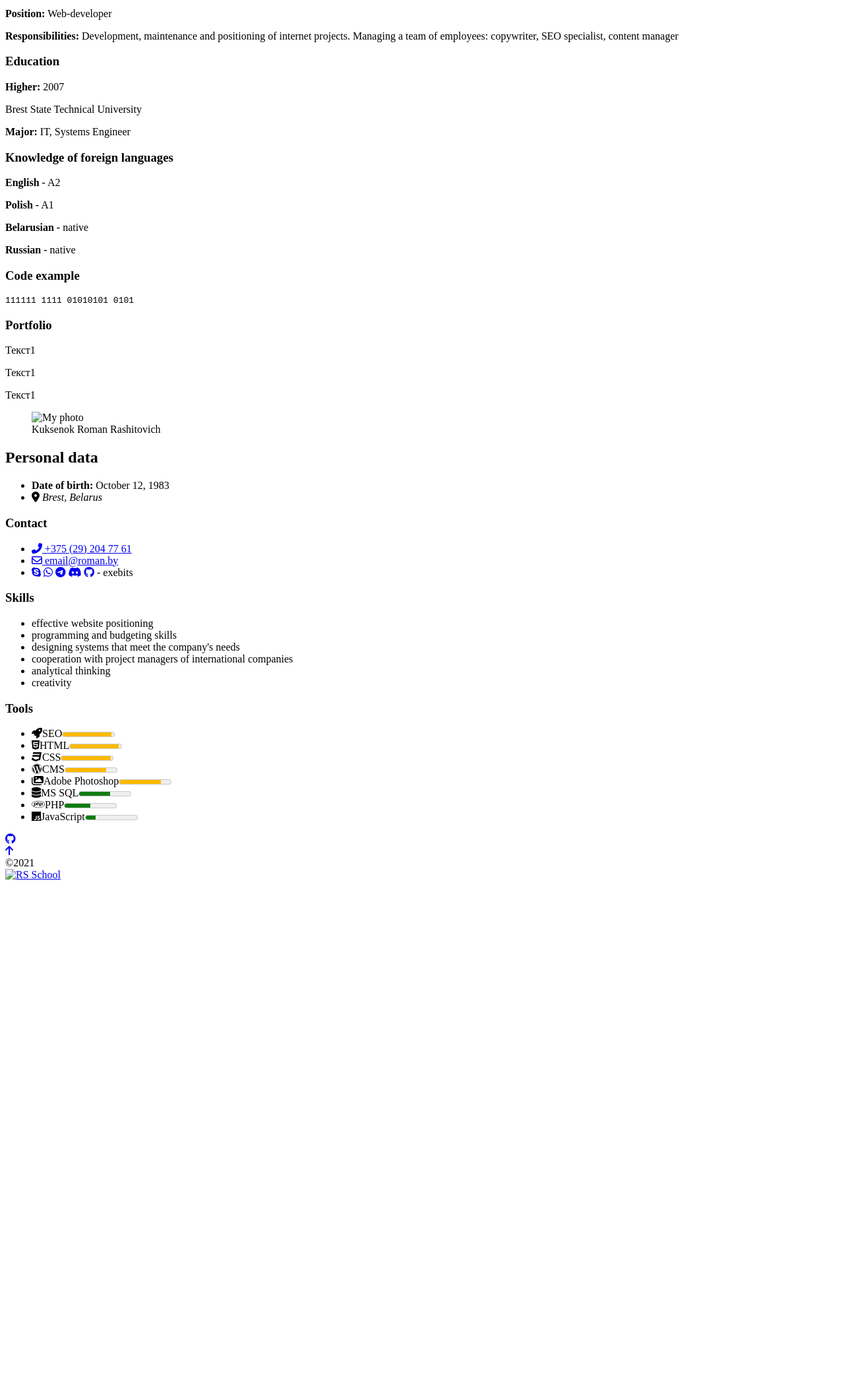
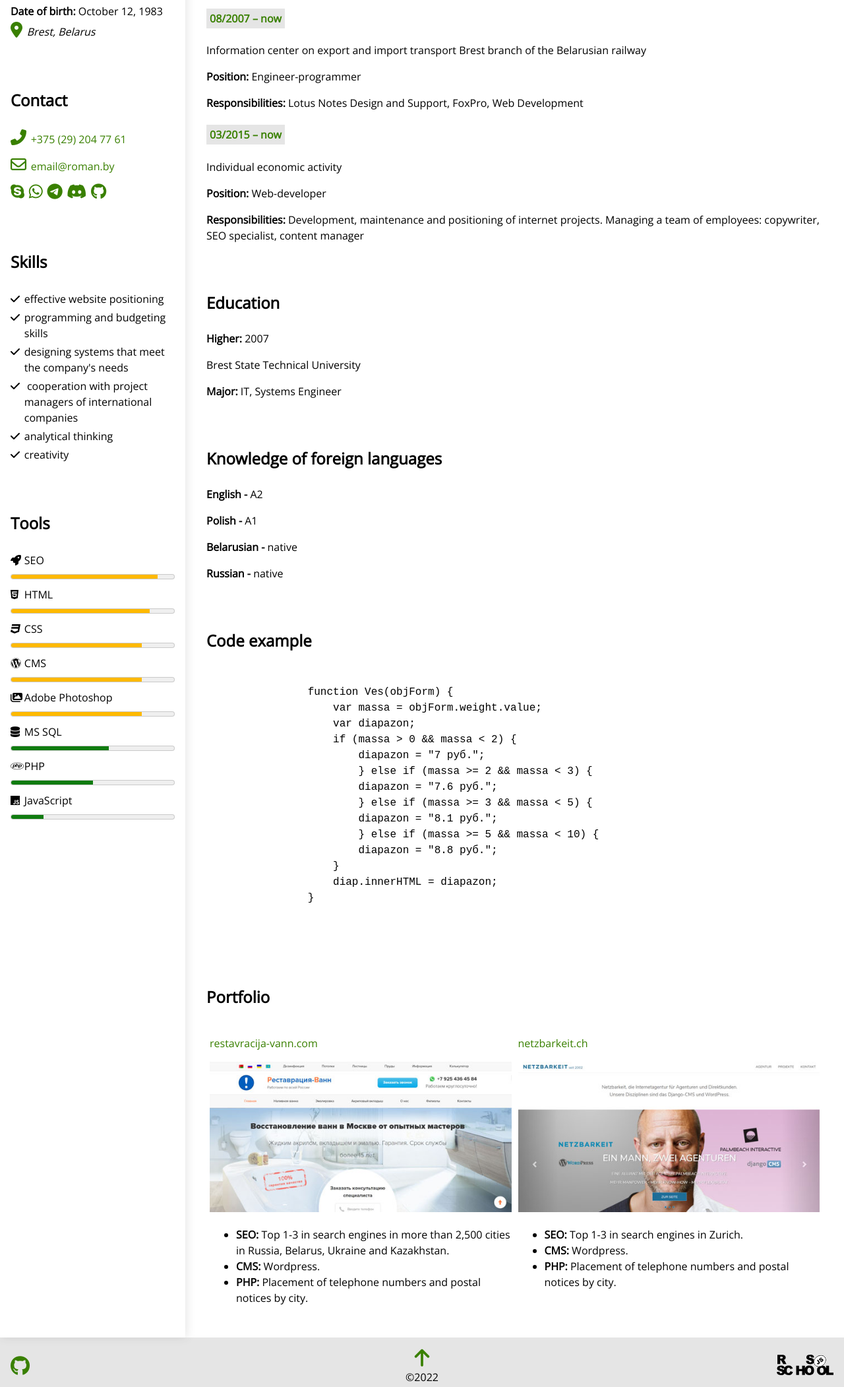
Before and after one commit to exebits/rsschool-cv, a plain HTML site: page index.html in a window 1280 px wide. Shown: the part 560-2662 px from the top of the page at 66% size. Before the commit the page ends 1903 px from the top, so only its background shows below. Drawn offline with nearby package versions, Linux system fonts and the light colour scheme; files that its build step writes are made by us from their sources.

Commit message:
feat: Added styles and images

```diff
--- a/index.html
+++ b/index.html
@@ -4,11 +4,14 @@
     <meta charset="UTF-8" />
     <meta name="viewport" content="width=device-width, initial-scale=1" />
     <meta name="robots" content="noindex, nofollow" />
-    <meta name="author" content="exebits@gmail.com" />
+    <meta name="author" content="email@roman.by" />
     <meta name="theme-color" content="#398000" />
     <title>CV Kuksenok Roman Rashitovich</title>
-    <meta name="description" content="" />
-    <link rel="stylesheet" href="css/style.css" />
+    <meta
+      name="description"
+      content="Roman's CV created at the «JavaScript/Front-end» course."
+    />
+    <link rel="stylesheet" href="style.css" />
     <link href="images/favicon.jpg" rel="shortcut icon" type="image/x-icon" />
     <link href="images/webclip.jpg" rel="apple-touch-icon" />
     <link rel="preconnect" href="https://fonts.googleapis.com" />
@@ -74,23 +77,90 @@
           <p>Brest State Technical University</p>
           <p><strong>Major:</strong> IT, Systems Engineer</p>
         </section>
-        <section>
+        <section id="languages">
           <h3>Knowledge of foreign languages</h3>
           <p><strong>English -</strong> A2</p>
           <p><strong>Polish -</strong> A1</p>
           <p><strong>Belarusian -</strong> native</p>
           <p><strong>Russian -</strong> native</p>
         </section>
-        <section>
+        <section id="code_example">
           <h3>Code example</h3>
-          <pre><code>111111 1111 01010101 0101</code></pre>
+          <pre>
+              <code>
+                function Ves(objForm) {
+                    var massa = objForm.weight.value;
+                    var diapazon;
+                    if (massa > 0 && massa < 2) {
+                        diapazon = "7 руб.";
+                        } else if (massa >= 2 && massa < 3) {
+                        diapazon = "7.6 руб.";
+                        } else if (massa >= 3 && massa < 5) {
+                        diapazon = "8.1 руб.";
+                        } else if (massa >= 5 && massa < 10) {
+                        diapazon = "8.8 руб.";
+                    }
+                    diap.innerHTML = diapazon;
+                }
+                </code>
+            </pre>
         </section>
         <section id="portfolio">
           <h3>Portfolio</h3>
-          <div class="flex-container">
-            <div class="flex-item one"><p>Текст1</p></div>
-            <div class="flex-item two"><p>Текст1</p></div>
-            <div class="flex-item three"><p>Текст1</p></div>
+          <div id="portfolio_block">
+            <div class="portfolio_item" id="project1">
+              <p>
+                <a
+                  href="https://restavracija-vann.com/ru/"
+                  title="go to the site"
+                  target="_blank"
+                  >restavracija-vann.com</a
+                >
+              </p>
+              <a
+                href="https://restavracija-vann.com/ru/"
+                title="go to the site"
+                target="_blank"
+                ><img src="images/project1.jpg" alt="project1"
+              /></a>
+              <ul>
+                <li>
+                  <strong>SEO:</strong> Top 1-3 in search engines in more than
+                  2,500 cities in Russia, Belarus, Ukraine and Kazakhstan.
+                </li>
+                <li><strong>CMS:</strong> Wordpress.</li>
+                <li>
+                  <strong>PHP:</strong> Placement of telephone numbers and
+                  postal notices by city.
+                </li>
+              </ul>
+            </div>
+            <div class="portfolio_item" id="project2">
+                <p>
+                  <a
+                    href="https://www.netzbarkeit.ch/"
+                    title="go to the site"
+                    target="_blank"
+                    >netzbarkeit.ch</a
+                  >
+                </p>
+                <a
+                  href="https://www.netzbarkeit.ch/"
+                  title="go to the site"
+                  target="_blank"
+                  ><img src="images/project2.jpg" alt="project1"
+                /></a>
+                <ul>
+                  <li>
+                    <strong>SEO:</strong> Top 1-3 in search engines in Zurich.
+                  </li>
+                  <li><strong>CMS:</strong> Wordpress.</li>
+                  <li>
+                    <strong>PHP:</strong> Placement of telephone numbers and
+                    postal notices by city.
+                  </li>
+                </ul>
+              </div>
           </div>
         </section>
       </section>
@@ -171,11 +241,11 @@
           <ul>
             <li>
               <i class="fas fa-rocket"></i><span>SEO</span
-              ><meter value="95" max="100" low="10" high="60"></meter>
+              ><meter value="90" max="100" low="10" high="60"></meter>
             </li>
             <li>
               <i class="fab fa-html5"></i>HTML<meter
-                value="95"
+                value="85"
                 max="100"
                 low="10"
                 high="60"
@@ -183,7 +253,7 @@
             </li>
             <li>
               <i class="fab fa-css3"></i>CSS<meter
-                value="95"
+                value="80"
                 max="100"
                 low="10"
                 high="60"
@@ -241,7 +311,7 @@
       </div>
       <div class="center">
         <a title="Go on top" href="#"><i class="fas fa-arrow-up"></i></a>
-        <div>&copy;2021</div>
+        <div>&copy;2022</div>
       </div>
       <div>
         <a title="rsschool" href="https://rs.school/js/" target="_blank"
--- a/style.css
+++ b/style.css
@@ -0,0 +1,239 @@
+* {
+  box-sizing: border-box;
+  transition-duration: 0.2s;
+}
+html {
+  scroll-behavior: smooth;
+  font-family: "Open Sans", Arial, sans-serif;
+  font-size: 16px;
+  line-height: 1.5;
+}
+:root {
+  --main_color: #fff;
+  --second_color: #0000001a;
+  --link_color: #398000;
+  --hover_color: #ffb900;
+}
+h1 {
+  font-size: 2.5em;
+  font-weight: bold;
+}
+h2 {
+  font-size: 2em;
+}
+h3 {
+  font-size: 1.5em;
+}
+h4 {
+  background-color: var(--second_color);
+  width: fit-content;
+  color: var(--link_color);
+  padding: 3px 5px;
+}
+a {
+  text-decoration: none;
+  color: var(--link_color);
+  cursor: pointer;
+}
+#contact i:hover,
+a:hover {
+  color: var(--hover_color);
+}
+body {
+  display: flex;
+  min-height: 100vh;
+  flex-direction: column;
+  max-width: 1440px;
+  margin: 0 auto;
+  box-shadow: 2px 0px 14px 0px var(--second_color);
+}
+main {
+  display: flex;
+  flex: 1;
+}
+main > section {
+  flex: 1;
+}
+main > aside {
+  flex: 0;
+  order: 1;
+  box-shadow: 2px 0px 14px 0px var(--second_color);
+  min-width: 281px;
+}
+#main-block {
+  order: 2;
+}
+aside > img {
+  width: 100%;
+}
+aside ul > li {
+  padding: 2px 0;
+}
+nav {
+  display: flex;
+  align-items: center;
+}
+#print {
+  font-size: 2em;
+}
+nav,
+footer {
+  background: var(--second_color);
+}
+nav,
+footer,
+section,
+header {
+  padding: 1em;
+}
+@media screen and (max-width: 617px) {
+  aside {
+    padding: 1em;
+  }
+  main > aside {
+    order: 2;
+  }
+  #main-block {
+    order: 1;
+  }
+  h1 {
+    font-size: 2em;
+  }
+  h2 {
+    font-size: 1.5em;
+  }
+  .twoflexbs,
+  #portfolio_block,
+  main,
+  nav ul {
+    flex-direction: column;
+  }
+  footer section {
+    text-align: center;
+    margin-top: 20px;
+  }
+  header img {
+    width: 140px;
+  }
+  figure {
+    display: none;
+  }
+  nav {
+    display: none;
+  }
+}
+@media screen and (min-width: 617px) {
+  figcaption,
+  header img {
+    display: none;
+  }
+  .twoflexbs div {
+    width: 527px;
+  }
+}
+nav ul {
+  list-style: none;
+  display: flex;
+  margin: 0;
+  padding: 0;
+  flex: 2;
+}
+nav > ul > li {
+  padding: 10px;
+  font-weight: bold;
+  padding: 10px 20px 10px 0;
+}
+#skills ul,
+#tools ul,
+#personal_data ul,
+#contact ul {
+  list-style: none;
+  padding: 0;
+}
+#contact span {
+  display: none;
+}
+#contact > ul > li {
+  margin-bottom: 10px;
+}
+#contact i,
+#personal_data i {
+  font-size: 1.5em;
+  margin-right: 0.2vw;
+  color: var(--link_color);
+}
+#skills ul > li {
+  padding-left: 1.3em;
+}
+#skills ul > li::before {
+  content: "\f00c";
+  font-family: FontAwesome;
+  display: inline-flex;
+  margin-left: -1.3em;
+  width: 1.3em;
+}
+#tools ul > li > i {
+  width: 1.3em;
+}
+footer {
+  display: flex;
+  justify-content: space-between;
+  align-items: center;
+}
+footer i {
+  font-size: 30px;
+}
+footer div {
+  min-width: 86px;
+}
+.center {
+  text-align: center;
+}
+blockquote {
+  font-style: italic;
+  margin: 0;
+  padding: 18px;
+}
+blockquote::before {
+  content: "\f10e";
+  font-family: FontAwesome;
+  display: flex;
+  font-size: 2.5em;
+  color: #00000026;
+  position: relative;
+  top: 16px;
+  right: 18px;
+}
+
+meter,
+figure img {
+  width: 100%;
+}
+figure {
+  margin: 0;
+}
+@media print {
+  header img,
+  nav,
+  footer,
+  figcaption {
+    display: none;
+  }
+  #contact span {
+    display: inline-flex;
+  }
+}
+#portfolio_block {
+  display: flex;
+}
+.portfolio_item {
+  flex-basis: 50%;
+  margin: 0 5px;
+}
+#portfolio_block img {
+  width: 100%;
+}
+#portfolio_block img:hover{filter: grayscale(.75)}
+pre {
+  white-space: pre-wrap;
+}
```
Also changed, not shown: images/2021-12-31_02-13-39.jpg (added), images/favicon.jpg (added), images/my_photo.png (added), images/photo.jpg (added), images/project1.jpg (added), images/project2.jpg (added), images/rs_school_js.svg (added), images/webclip.jpg (added).
